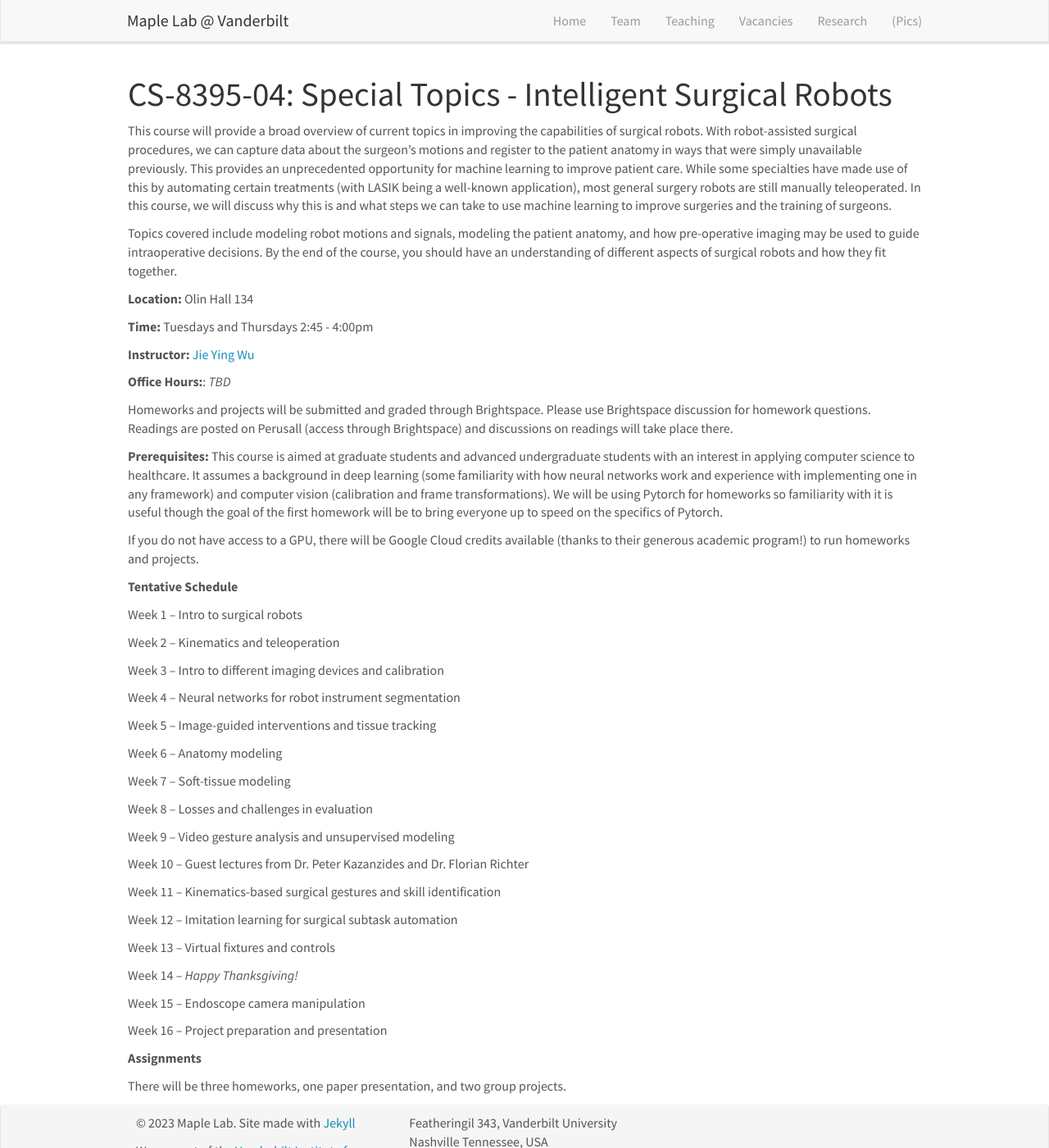
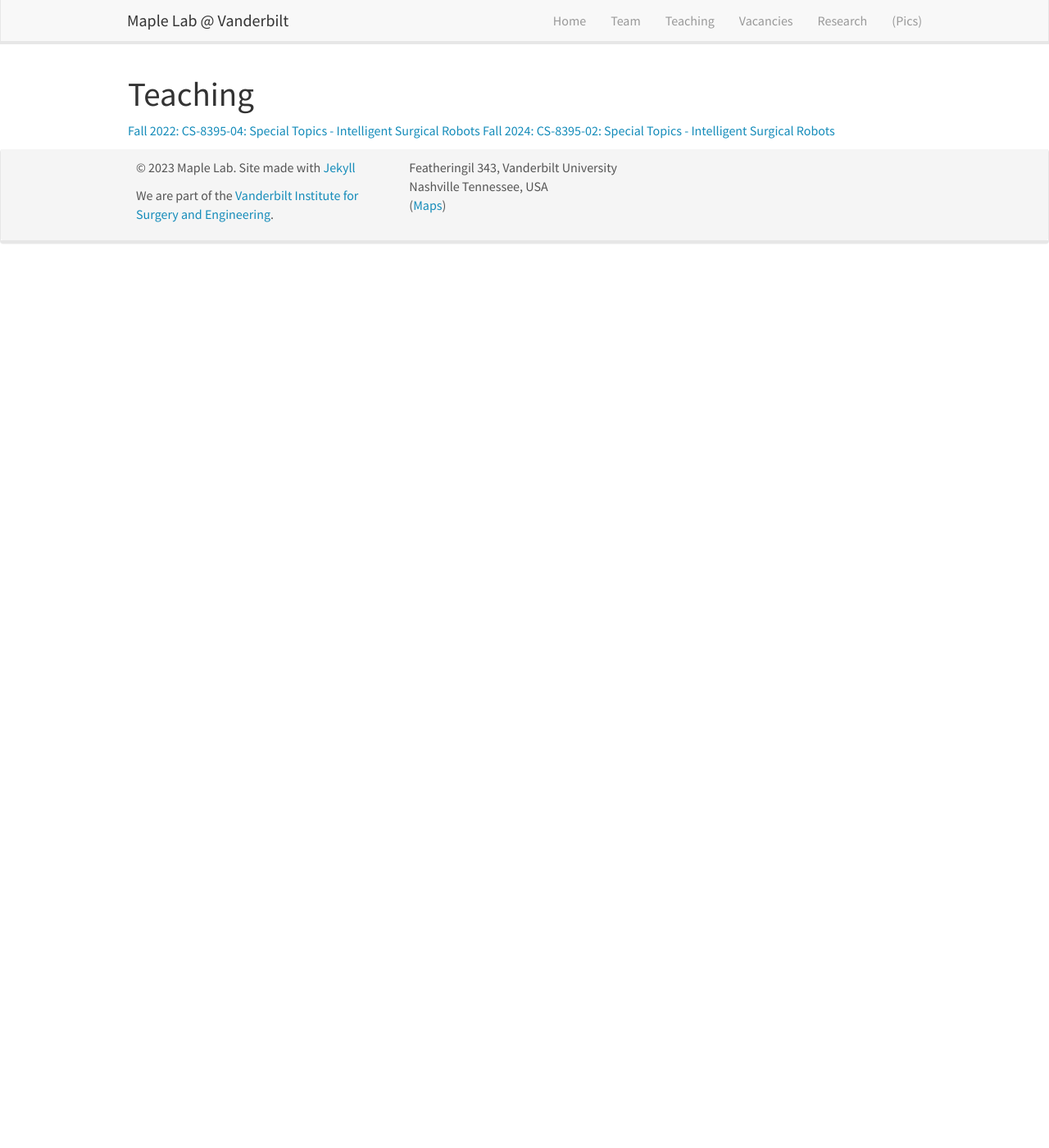
Before and after one commit to vu-maple-lab/vu-maple-lab.github.io, a Jekyll site: the page built from _pages/teaching.md, in a window 1280 px wide and 1400 px high. Shown: the whole window at 82% size. Built offline with Jekyll 4.4.1, drawn with Linux system fonts in a browser that asks for light colours; nearby versions of some CDN libraries.

Commit message:
added fall22 and fall24 teaching pages

```diff
--- a/_pages/teaching.md
+++ b/_pages/teaching.md
@@ -5,60 +5,7 @@ excerpt: "Maple Lab -- Teaching"
 permalink: /teaching/
 ---
 
-# CS-8395-04: Special Topics - Intelligent Surgical Robots
+# Teaching
 
-This course will provide a broad overview of current topics in improving the capabilities of surgical robots. With robot-assisted surgical procedures, we can capture data about the surgeon’s motions and register to the patient anatomy in ways that were simply unavailable previously. This provides an unprecedented opportunity for machine learning to improve patient care. While some specialties have made use of this by automating certain treatments (with LASIK being a well-known application), most general surgery robots are still manually teleoperated. In this course, we will discuss why this is and what steps we can take to use machine learning to improve surgeries and the training of surgeons.
-
-Topics covered include modeling robot motions and signals, modeling the patient anatomy, and how pre-operative imaging may be used to guide intraoperative decisions. By the end of the course, you should have an understanding of different aspects of surgical robots and how they fit together.
-
-**Location:** Olin Hall 134
-
-**Time:** Tuesdays and Thursdays 2:45 - 4:00pm
-
-**Instructor:** [Jie Ying Wu](https://engineering.vanderbilt.edu/bio/jieying-wu/)
-
-**Office Hours:**: *TBD*
-
-Homeworks and projects will be submitted and graded through Brightspace. Please use Brightspace discussion for homework questions. Readings are posted on Perusall (access through Brightspace) and discussions on readings will take place there.
-
-**Prerequisites:** This course is aimed at graduate students and advanced undergraduate students with an interest in applying computer science to healthcare. It assumes a background in deep learning (some familiarity with how neural networks work and experience with implementing one in any framework) and computer vision (calibration and frame transformations). We will be using Pytorch for homeworks so familiarity with it is useful though the goal of the first homework will be to bring everyone up to speed on the specifics of Pytorch.
-
-If you do not have access to a GPU, there will be Google Cloud credits available (thanks to their generous academic program!) to run homeworks and projects.
-
-**Tentative Schedule**
-
-Week 1 – Intro to surgical robots
-
-Week 2 – Kinematics and teleoperation
-
-Week 3 – Intro to different imaging devices and calibration
-
-Week 4 – Neural networks for robot instrument segmentation
-
-Week 5 – Image-guided interventions and tissue tracking
-
-Week 6 – Anatomy modeling
-
-Week 7 – Soft-tissue modeling
-
-Week 8 – Losses and challenges in evaluation
-
-Week 9 – Video gesture analysis and unsupervised modeling
-
-Week 10 – Guest lectures from Dr. Peter Kazanzides and Dr. Florian Richter
-
-Week 11 – Kinematics-based surgical gestures and skill identification
-
-Week 12 – Imitation learning for surgical subtask automation
-
-Week 13 – Virtual fixtures and controls
-
-Week 14 – *Happy Thanksgiving!*
-
-Week 15 – Endoscope camera manipulation
-
-Week 16 – Project preparation and presentation
-
-**Assignments**
-
-There will be three homeworks, one paper presentation, and two group projects.
+[Fall 2022: CS-8395-04: Special Topics - Intelligent Surgical Robots]({{ site.url }}{{ site.baseurl }}/teaching/fall22)
+[Fall 2024: CS-8395-02: Special Topics - Intelligent Surgical Robots]({{ site.url }}{{ site.baseurl }}/teaching/fall24)
```
Also changed, not shown: 2 other files.
